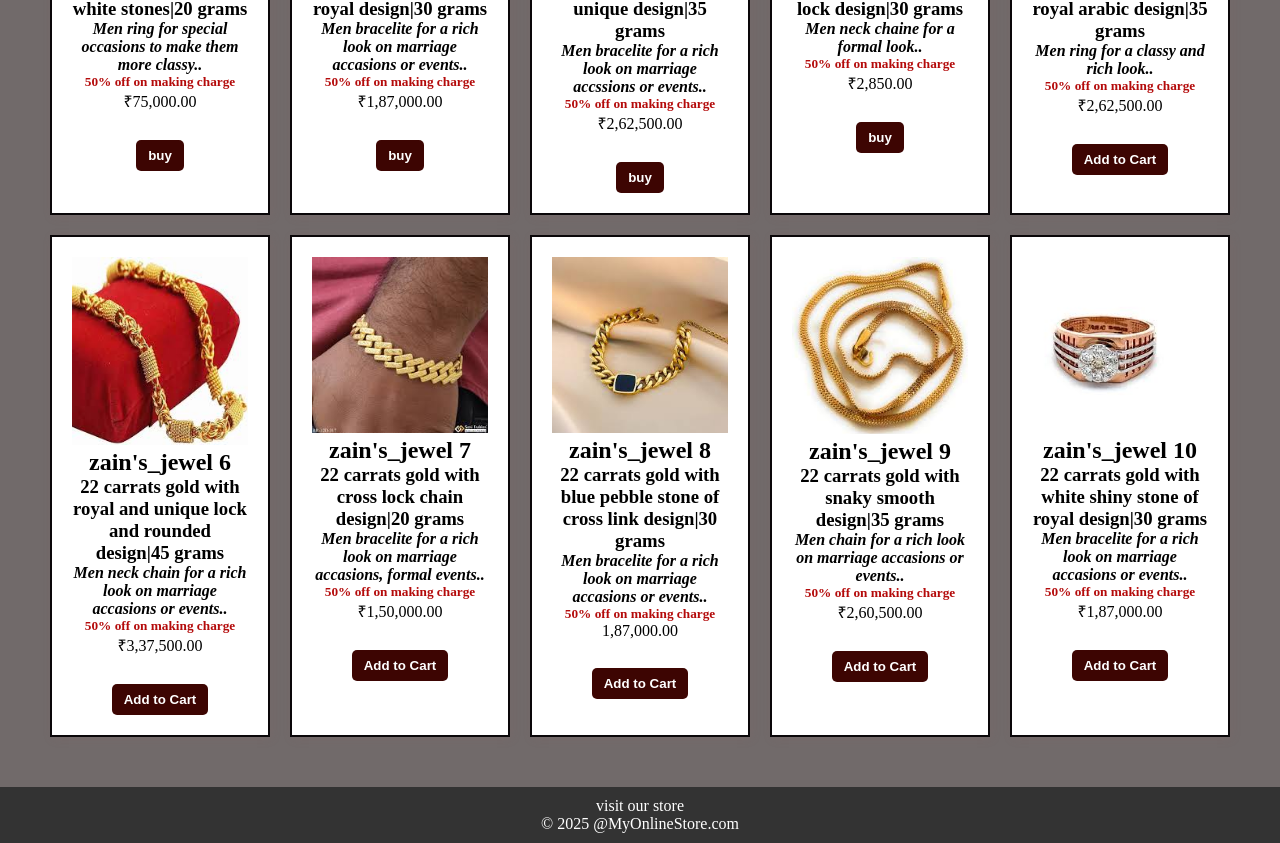
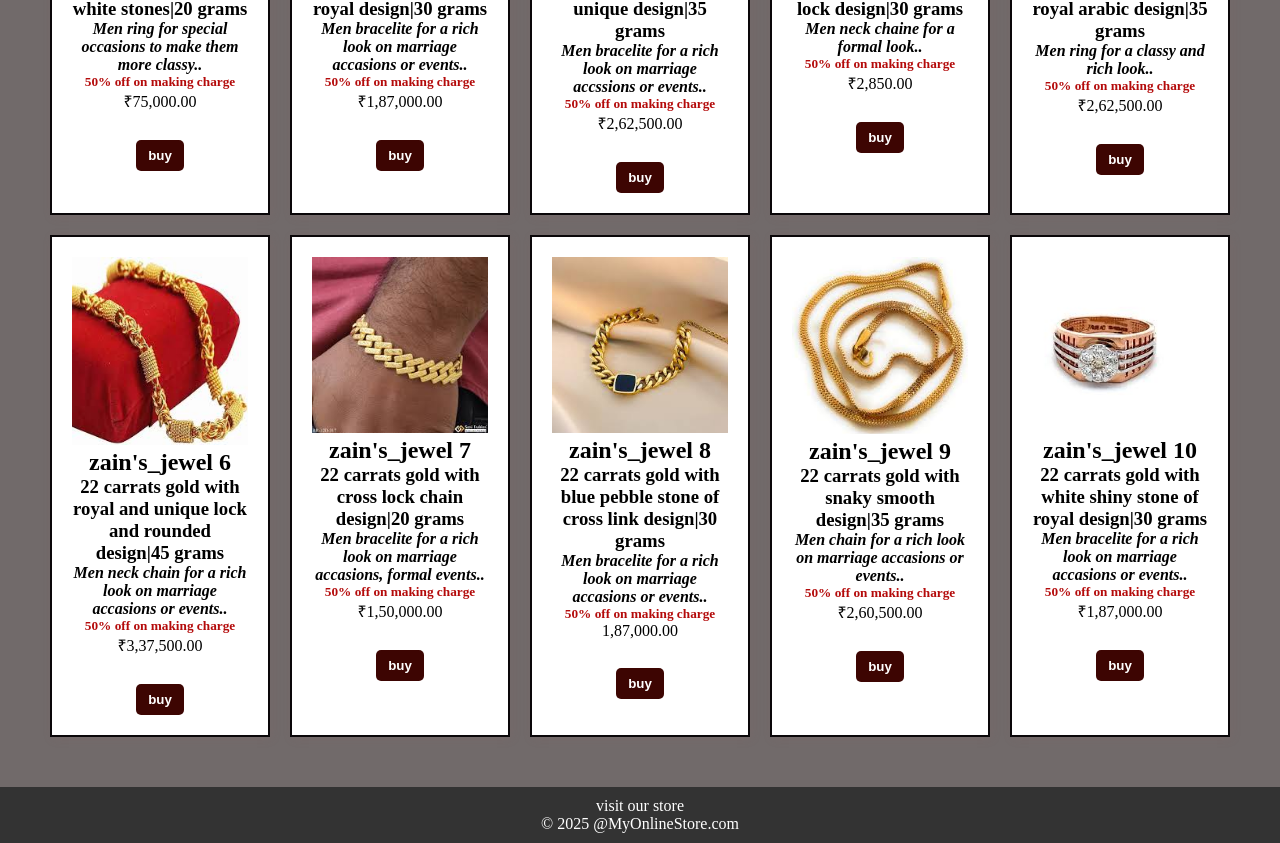
Before and after one commit to codersuhail66/task1, a plain HTML site: page index.html in a window 1280 px wide. Shown: the part 552-1395 px from the top of the page. Drawn offline with Linux system fonts and the light colour scheme.

Commit message:
Update index.html

```diff
--- a/index.html
+++ b/index.html
@@ -252,7 +252,7 @@
             <h4 style="color: black; font-style: italic;"> Men ring for a classy and rich look..</h4>
             <h5 style="color: rgb(180, 11, 11);">50% off on making charge</h5>
             <p>₹2,62,500.00</p><br>
-            <button>Add to Cart</button>
+            <button>buy</button>
         </div>
         <div class="product">
             <img src="gold5.jpg" alt="zain's_jewel">
@@ -261,7 +261,7 @@
             <h4 style="color: black; font-style: italic;"> Men neck chain for a rich look on marriage accasions or events..</h4>
             <h5 style="color: rgb(180, 11, 11);">50% off on making charge</h5>
             <p>₹3,37,500.00</p><br>
-            <button>Add to Cart</button>
+            <button>buy</button>
         </div>
         <div class="product">
             <img src="gold7.jpg" alt="zain's_jewel">
@@ -270,7 +270,7 @@
             <h4 style="color: black; font-style: italic;"> Men bracelite for a rich look on marriage accasions, formal events..</h4>
             <h5 style="color: rgb(180, 11, 11);">50% off on making charge</h5>
             <p>₹1,50,000.00</p><br>
-            <button>Add to Cart</button>
+            <button>buy</button>
         </div>
         <div class="product">
             <img src="gold8.jpg" alt="zain's_jewel">
@@ -279,7 +279,7 @@
             <h4 style="color: black; font-style: italic;"> Men bracelite for a rich look on marriage accasions or events..</h4>
             <h5 style="color: rgb(180, 11, 11);">50% off on making charge</h5>
             <p>1,87,000.00</p><br>
-            <button>Add to Cart</button>
+            <button>buy</button>
         </div>
         <div class="product">
             <img src="gold9.jpg" alt="zain's_jewel">
@@ -288,7 +288,7 @@
             <h4 style="color: black; font-style: italic;"> Men chain for a rich look on marriage accasions or events..</h4>
             <h5 style="color: rgb(180, 11, 11);">50% off on making charge</h5>
             <p>₹2,60,500.00</p><br>
-            <button>Add to Cart</button>
+            <button>buy</button>
         </div>
         <div class="product">
             <img src="gold10.jpg" alt="zain's_jewel">
@@ -296,7 +296,7 @@
             <h4 style="color: black; font-style: italic;"> Men bracelite for a rich look on marriage accasions or events..</h4>
             <h5 style="color: rgb(180, 11, 11);">50% off on making charge</h5>
             <p>₹1,87,000.00</p><br>
-            <button>Add to Cart</button>
+            <button>buy</button>
         </div>
     </div>
     <footer>
```
